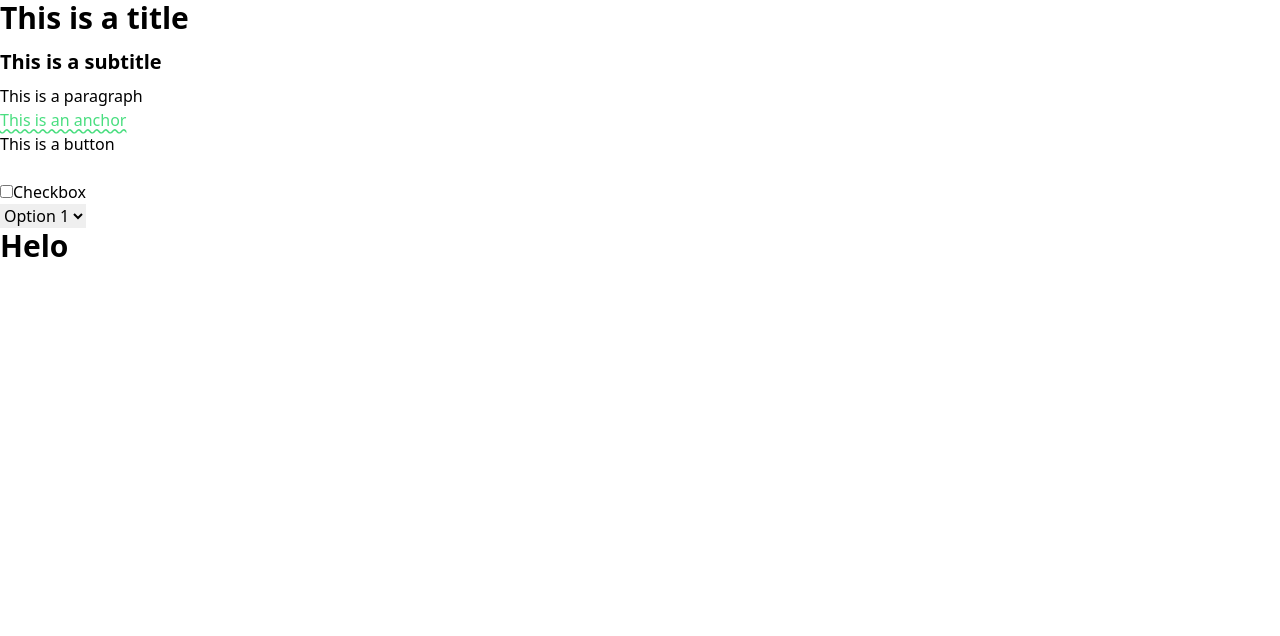
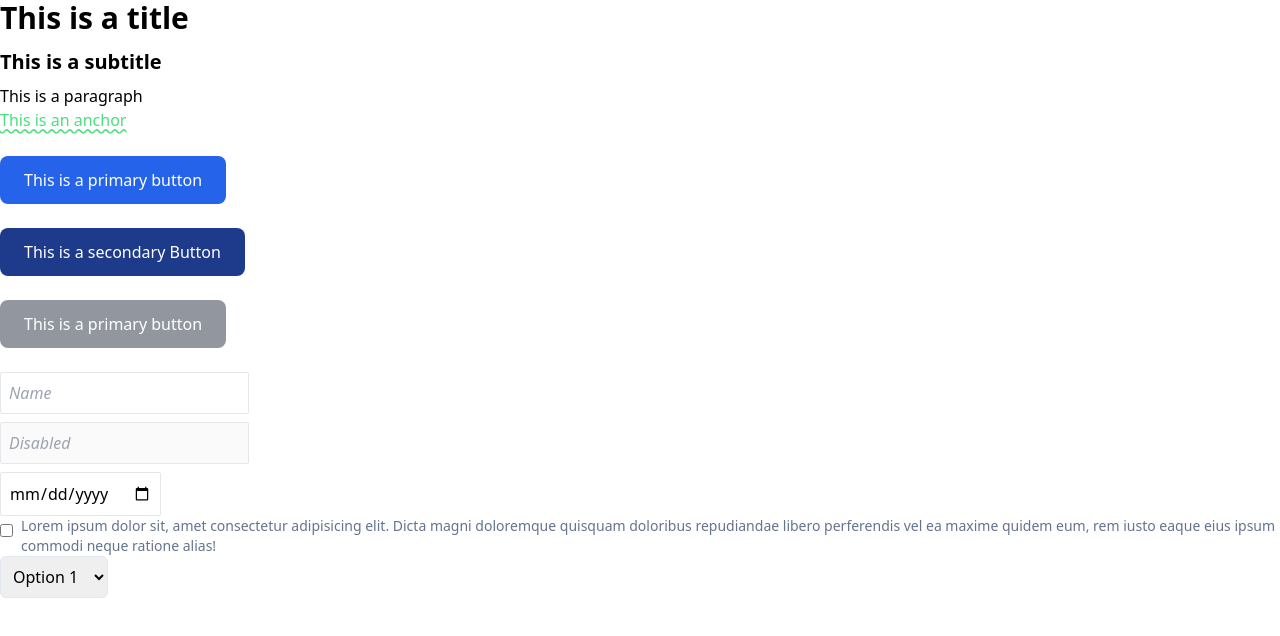
Before and after one commit to Udeme98/Tailwind-Guillaume, a React (Vite) app: page / in a window 1280 px wide. Shown: the top 636 px of the page. Built offline with nearby package versions, Linux system fonts and the light colour scheme.

Commit message:
updated Design.jsx

```diff
--- a/src/Concepts/Design.jsx
+++ b/src/Concepts/Design.jsx
@@ -5,15 +5,42 @@ export default function Design() {
       <h2>This is a subtitle</h2>
       <p>This is a paragraph</p>
       <a href="#">This is an anchor</a>
+
+      {/* styling buttons */}
+      <div className="my-4">
+        <button className="btn btn-primary">This is a primary button</button>
+      </div>
+      <div className="my-4">
+        <button className="btn btn-secondary">
+          This is a secondary Button
+        </button>
+      </div>
+      <div className="my-4">
+        <button disabled className="btn btn-primary">
+          This is a primary button
+        </button>
+      </div>
+
+      {/* stying input elements */}
       <div>
-        <button>This is a button</button>
+        <input type="text" placeholder="Name" />
       </div>
       <div>
-        <input type="text" />
+        <input disabled type="text" placeholder="Disabled" />
       </div>
       <div>
+        <input type="date" placeholder="Disabled" />
+      </div>
+
+      {/* checkbox */}
+      <div className="flex items-start">
         <input type="checkbox" id="checkbox" />
-        <label htmlFor="checkbox">Checkbox</label>
+        <label htmlFor="checkbox">
+          Lorem ipsum dolor sit, amet consectetur adipisicing elit. Dicta magni
+          doloremque quisquam doloribus repudiandae libero perferendis vel ea
+          maxime quidem eum, rem iusto eaque eius ipsum commodi neque ratione
+          alias!
+        </label>
       </div>
       <div>
         <select name="option" id="option">
@@ -21,8 +48,6 @@ export default function Design() {
           <option value="2">Option 2</option>
           <option value="3">Option 3</option>
         </select>
-
-        <h1>Helo</h1>
       </div>
     </div>
   );
--- a/src/index.css
+++ b/src/index.css
@@ -12,4 +12,36 @@
   a {
     @apply underline text-green-400 hover:text-purple-500 transition decoration-wavy underline-offset-2;
   }
+
+  /* button */
+  .btn {
+    @apply px-4 py-2 rounded-lg hover:transition hover:duration-75 hover:opacity-80 disabled:bg-slate-900/45 disabled:opacity-100;
+  }
+
+  .btn-primary {
+    @apply bg-blue-600 text-white;
+  }
+  .btn-secondary {
+    @apply bg-blue-900 text-white;
+  }
+
+  /* input element*/
+
+  input {
+    @apply outline-none border border-gray-200 rounded-sm p-1;
+  }
+  input[type="text"] {
+    @apply placeholder:italic mb-1;
+  }
+  input[type="checkbox"] {
+    @apply mt-1 p-2 accent-purple-500 mr-1;
+  }
+  label {
+    @apply text-sm text-slate-500 leading-5;
+  }
+
+  /* select element */
+  select {
+    @apply outline-none border border-slate-200 rounded-md p-1 pr-2;
+  }
 }
```
